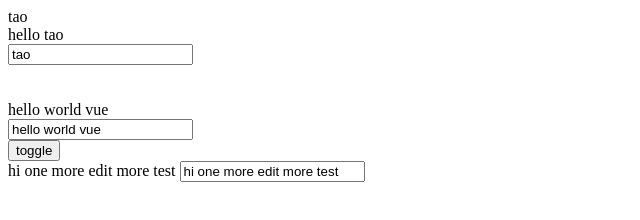
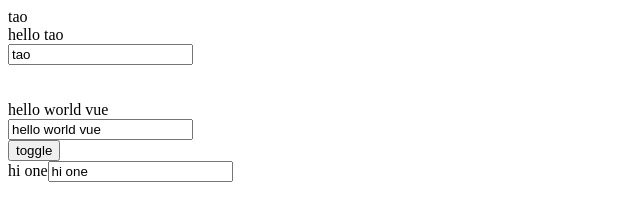
Before and after one commit to taoxmeng/taotest, a plain HTML site: page index.html in a window 1280 px wide. Shown: the whole page, without its empty margins (0-640 px from the left). Drawn offline with nearby package versions, Linux system fonts and the light colour scheme.

Commit message:
tesjtlsj

```diff
--- a/index.html
+++ b/index.html
@@ -38,7 +38,7 @@
                     data: function() {
                         return {
                             greeting: 'hello world vue',
-                            guess: 'hi one more edit more test ',
+                            guess: 'hi one',
                             isVisible: true
                         }
                     },
```
